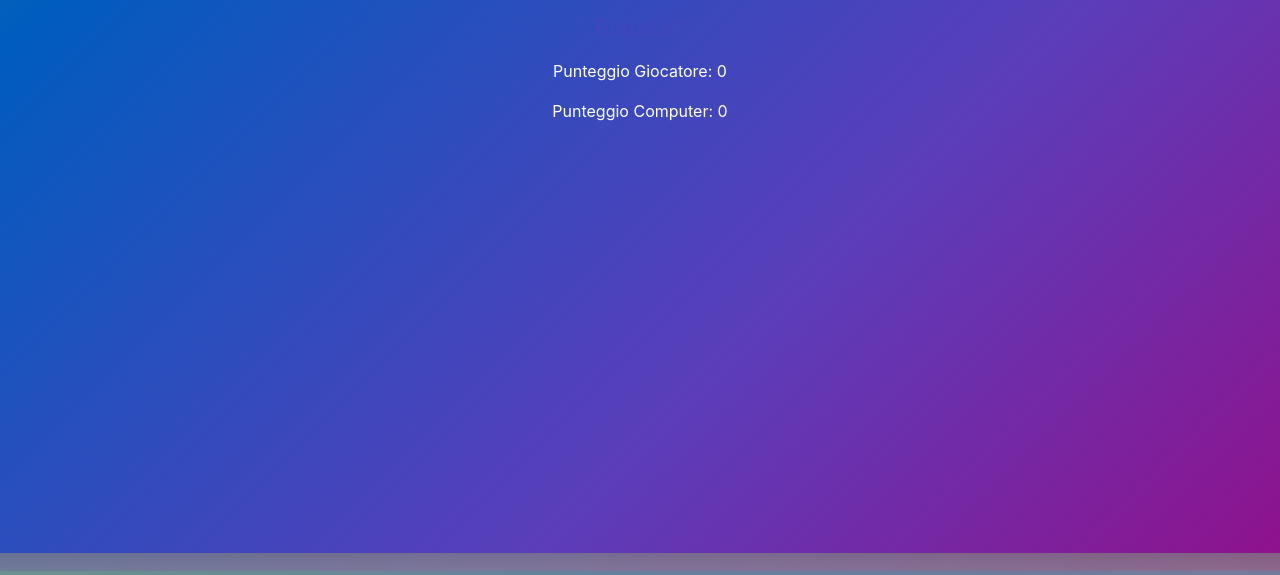
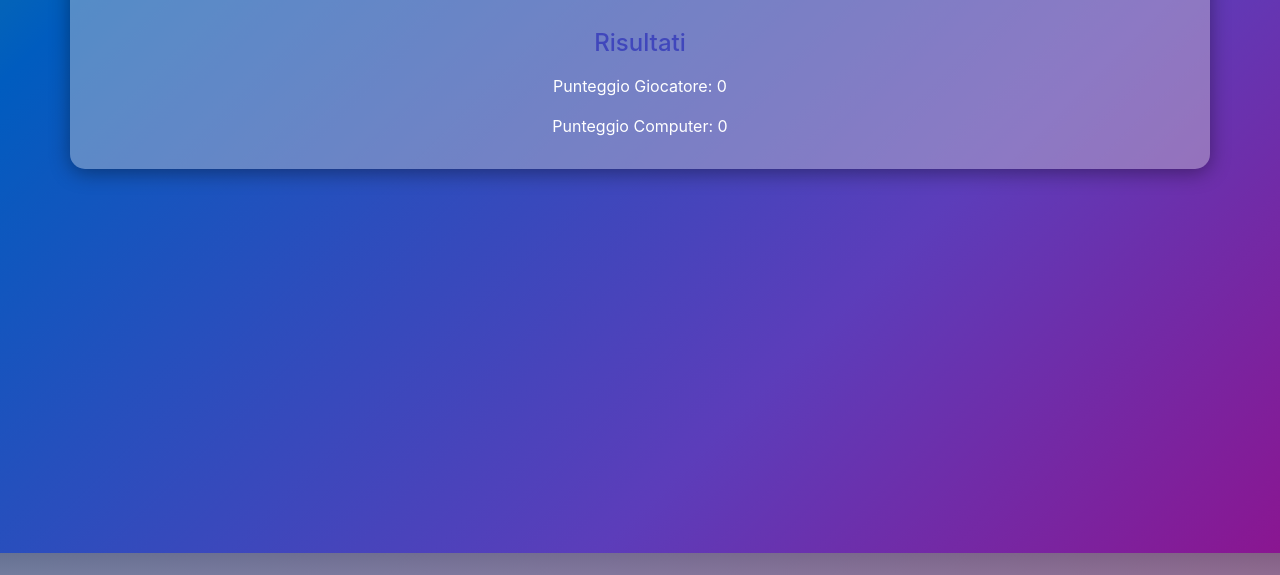
Before and after one commit to Giovax0Fail/RockPaperScissors, a plain HTML site: page index.html in a window 1280 px wide. Shown: the part 149-724 px from the top of the page. Drawn offline with nearby package versions, Linux system fonts and the light colour scheme.

Commit message:
FIX CARD

```diff
--- a/styles.css
+++ b/styles.css
@@ -4,6 +4,14 @@ body {
     animation: gradient 15s ease infinite;
     color: white;
 }
+
+.container {
+    background-color: rgba(211, 211, 211, 0.404); /* Grigio trasparente */
+    border-radius: 20px; /* Bordo smussato */
+    padding: 20px; /* Spaziatura interna */
+    box-shadow: 0 4px 20px rgba(0, 0, 0, 0.377); /* Ombra leggera */
+}
+
 
 @keyframes gradient {
     0% { background-position: 0% 50%; }
@@ -109,4 +117,8 @@ h1, h4 {
         justify-content: space-evenly; /* Spaziatura uniforme */
         width: 100%; /* Larghezza del footer */
     }
+    .container{
+        padding: 15px; /* Spaziatura interna ridotta */
+        border-radius: 15px; /* Bordo smussato leggermente ridotto */
+    }
 }
```
